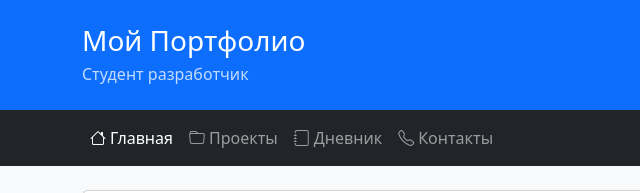
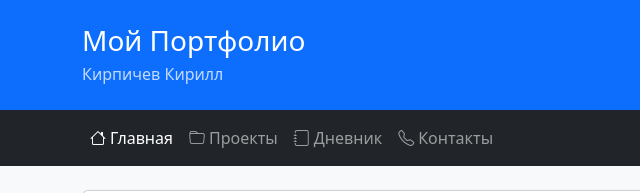
Before and after one commit to LX-zz/SitePortfolioLX_CR2, a plain HTML site: page index.html in a window 1280 px wide. Shown: the top 193 px of the page, 0-640 px from the left. Drawn offline with nearby package versions, Linux system fonts and the light colour scheme.

Commit message:
Изменил имя

```diff
--- a/index.html
+++ b/index.html
@@ -17,7 +17,7 @@
                 <div class="row align-items-center">
                     <div class="col">
                         <h1 class="h3 mb-1">Мой Портфолио</h1>
-                        <p class="mb-0 opacity-75">Студент разработчик</p>
+                        <p class="mb-0 opacity-75">Кирпичев Кирилл</p>
                     </div>
                     <div class="col-auto">
                         <span class="badge bg-light text-primary">ЭФБО-14-24</span>
```
